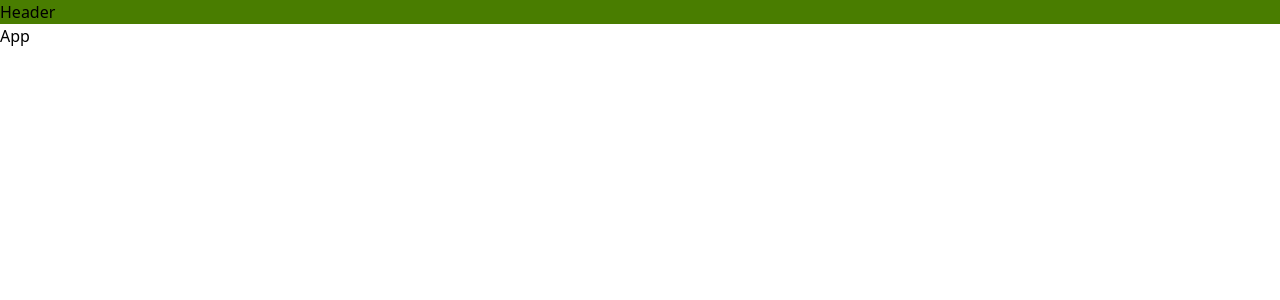
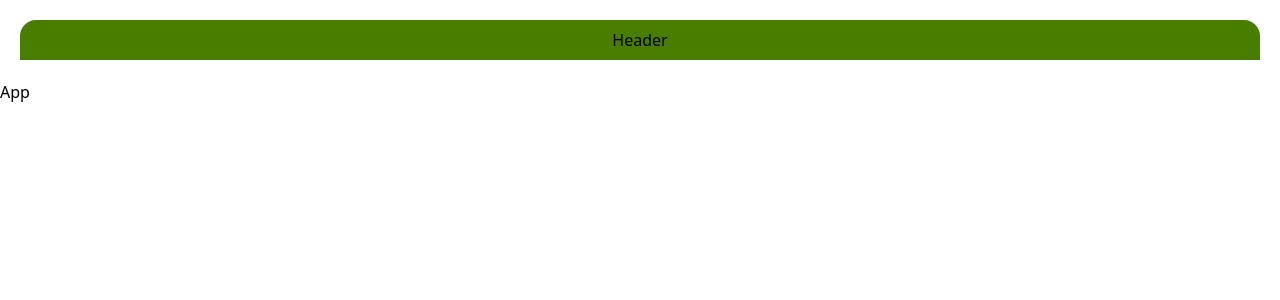
Before and after one commit to KonkamonF/Aluminium, a React (Vite) app: page / in a window 1280 px wide. Shown: the top 300 px of the page. Built offline with nearby package versions, Linux system fonts and the light colour scheme.

Commit message:
Start Header

```diff
--- a/src/Header/Header.jsx
+++ b/src/Header/Header.jsx
@@ -2,6 +2,6 @@ import React from 'react'
 
 export default function Header() {
   return (
-    <div className='bg-lime-700'>Header</div>
+    <div className='bg-lime-700 m-5 rounded-t-2xl text-center p-2'>Header</div>
   )
 }
```
